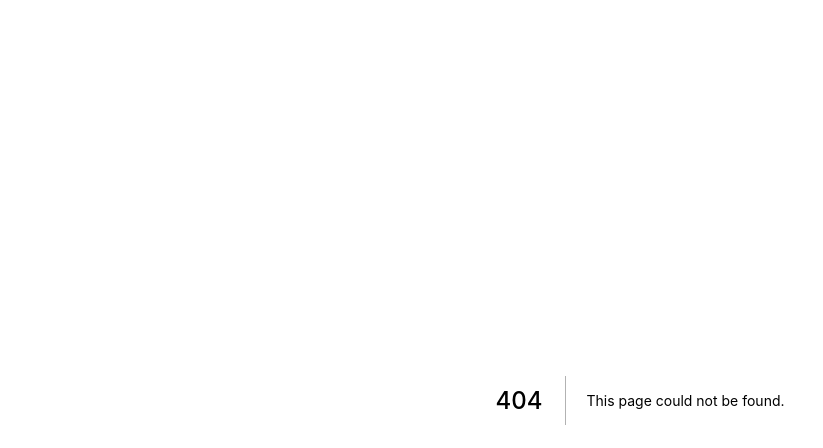
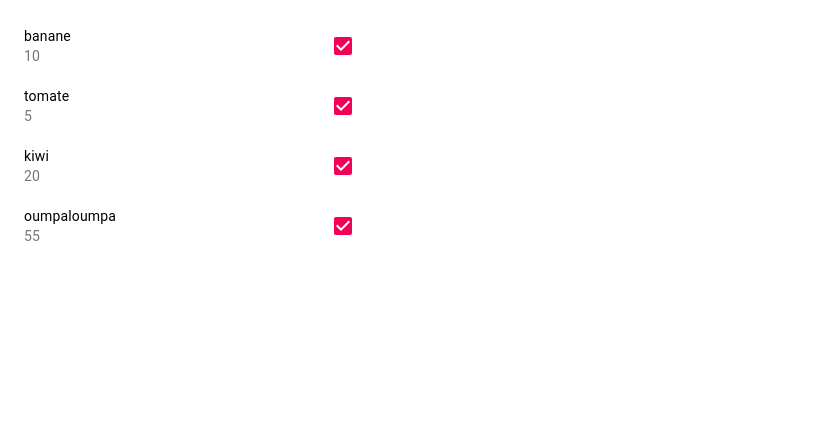
Before and after one commit to synziv/splitzy, a Next.js app: page /itemList/itemList in a window 1280 px wide. Before the commit this address had no page. Shown: the top 448 px of the page, without its empty margins (0-823 px from the left). Built offline with nearby package versions, Linux system fonts and the light colour scheme.

Commit message:
initial structure

```diff
--- /dev/null
+++ b/objectTypes/item.ts
@@ -0,0 +1,7 @@
+import { type } from "os";
+
+export type ItemProps = {
+    name: string;
+    total: number;
+    index: number;
+}
--- /dev/null
+++ b/pages/itemList/item.tsx
@@ -0,0 +1,27 @@
+import React from 'react';
+import {ListItem, ListItemText, ListItemSecondaryAction, Checkbox} from '@material-ui/core';
+import {ItemProps} from '../../objectTypes/item';
+const Item = ({name:name, index:index, total:total, data:data}: ItemProps) => {
+    const labelId = "checkbox-list-secondary-label-" + index;
+    return (
+        <ListItem key={index} button>
+            <ListItemText id={labelId} primary={name} secondary={total}/>
+            <ListItemSecondaryAction>
+                <Checkbox
+                    edge="end"
+                    checked={index !== -1}
+                    inputProps={{ 'aria-labelledby': labelId }}
+                />
+            </ListItemSecondaryAction>
+        </ListItem>
+    )
+}
+
+export default Item;
+
+/*<Checkbox
+    edge="end"
+    onChange={/*handleToggle(value)}
+    checked={checked.indexOf(value) !== -1}
+    inputProps={{ 'aria-labelledby': labelId }}
+/>*/
--- /dev/null
+++ b/pages/itemList/itemList.tsx
@@ -0,0 +1,50 @@
+import React, {useCallback} from 'react';
+import { makeStyles } from '@material-ui/core/styles';
+import List from '@material-ui/core/List';
+import Item from './item';
+const defaultItemList= [
+    {
+        name: 'banane',
+        total : 10,
+        checked : false,
+    },
+    {
+        name: 'tomate',
+        total : 5,
+        checked : false,
+    },
+    {
+        name: 'kiwi',
+        total : 20,
+        checked : true,
+    },
+    {
+        name: 'oumpaloumpa',
+        total : 55
+        ,checked : false,
+    }
+]
+export default function ItemList() {
+    const useStyles = makeStyles((theme) => ({
+        root: {
+            width: '100%',
+            maxWidth: 360,
+            backgroundColor: theme.palette.background.paper,
+        },
+    }));
+    const classes = useStyles();
+    const [itemList, setItemList] = React.useState(defaultItemList);
+
+    const handleToggle = useCallback((index) => {
+        const temp_itemList = [...itemList];
+        itemList[index].checked = !itemList[index].checked;
+        setItemList([...temp_itemList]);
+    }, []);
+    return (
+        <List dense className={classes.root}>
+            {itemList.map((item, index) => {
+                return <Item name={item.name} total={item.total} index={index}/>
+            })}
+        </List>
+    );
+}
```
Also changed, not shown: package.json (+8 -0 lines), pages/home/home.js (added, +16 -0 lines), pages/index.js (+10 -36 lines), tsconfig.json (added, +29 -0 lines), next-env.d.ts (added), 1 other file (tests, documents, lock files or other folders).
